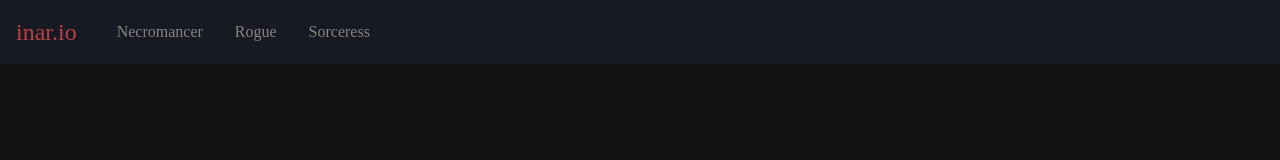
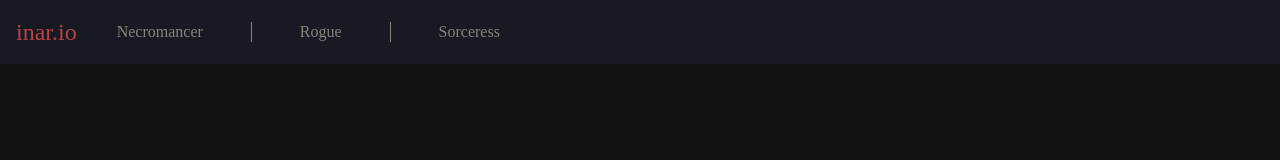
Before and after one commit to VoxBorealis/fullstack-project, a React (Create React App) app in the folder project-frontend/: page / in a window 1280 px wide. Shown: the top 160 px of the page. Built offline with nearby package versions, Linux system fonts and the light colour scheme; a web font is replaced by a local one.

Commit message:
add vertical line between navbar items

```diff
--- a/project-frontend/src/components/Navbar.tsx
+++ b/project-frontend/src/components/Navbar.tsx
@@ -1,8 +1,8 @@
-import { ReactNode } from 'react'
+import { ReactNode, Fragment } from 'react'
 import { Box, Text, Flex, HStack, Link, useColorModeValue } from "@chakra-ui/react"
 
 const NavBar = () => {
-  const Links = ['Necromancer', 'Rogue', 'Sorceress']
+  const links = ['Necromancer', 'Rogue', 'Sorceress']
 
   const NavLink = ({ children }: { children: ReactNode }) => (
     <Link
@@ -24,14 +24,20 @@ const NavBar = () => {
     <Box bg={useColorModeValue('#222222', 'gray.900')} px={4}>
       <Flex h={16} alignItems={'center'} justifyContent={'space-between'}>
         <HStack spacing={8} alignItems={'center'}>
-          <Text color={'#BA4244'} fontFamily={'heading'} fontSize={24}>inar.io</Text>
+          <Link color={'#BA4244'} fontFamily={'heading'} fontSize={24}>inar.io</Link>
           <HStack
             as={'nav'}
             spacing={4}
             display={{ base: 'none', md: 'flex' }}>
-            {Links.map((link) => (
-              <NavLink key={link}>{link}</NavLink>
+            {links.map((link, index) => (
+              <Fragment key={link}>
+                <NavLink key={link}>{link}</NavLink>
+                {index < links.length - 1 && (
+                  <Box height="20px" width="1px" bg="#85847E" mx={6} />
+                )}
+              </Fragment>
             ))}
+
           </HStack>
         </HStack>
       </Flex>
```
